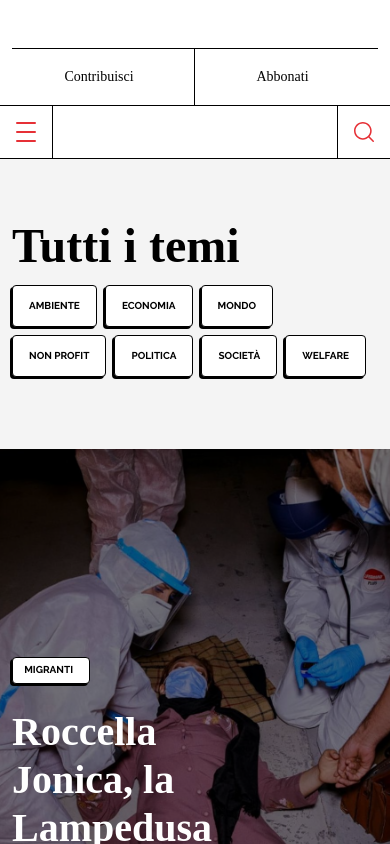
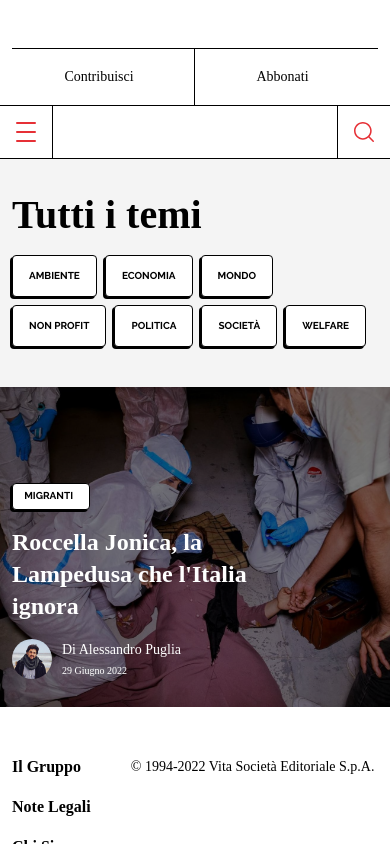
Before and after one commit to diego-cavenati/vita, a Vue app: page / in a window 390 px wide. Shown: the top 844 px of the page. Built offline with nearby package versions, Linux system fonts and the light colour scheme; the HTML template or start-up script is replaced by a standard one; a web font is replaced by a local one.

Commit message:
main news responsivity

```diff
--- a/src/components/MainNews.vue
+++ b/src/components/MainNews.vue
@@ -1,6 +1,23 @@
 <script>
 export default {
     name: 'MainNews',
+    data() {
+        return {
+            isWide: false,
+        };
+    },
+    mounted() {
+        this.isWide = window.innerWidth >= 391;
+        window.addEventListener('resize', this.onResize);
+    },
+    beforeUnmount() {
+        window.removeEventListener('resize', this.onResize);
+    },
+    methods: {
+        onResize() {
+            this.isWide = window.innerWidth >= 391;
+        },
+    },
 }
 </script>
 
@@ -10,7 +27,8 @@ export default {
             <div class="container">
                 <div class="news_info">
                     <div class="button tag">Migranti</div>
-                    <div class="title_xl">Roccella Jonica, la Lampedusa che l'Italia ignora</div>
+                    <div :class="{ 'title_xl': isWide, 'title_m': !isWide }">Roccella Jonica, la Lampedusa che l'Italia
+                        ignora</div>
                     <div class="author_info">
                         <img class="author_image" src="../assets/img/author_1.jpg" alt="Autore" />
                         <div class="author_text">
@@ -83,4 +101,30 @@ export default {
         padding-bottom: 1.5rem;
     }
 }
+
+
+/**********************
+      Responsive
+***********************/
+@media screen and (max-width: 390px) {
+    #main_news {
+
+        .principal {
+            height: 20rem;
+        }
+
+        .button {
+            margin-bottom: 1rem;
+        }
+
+        .news_info {
+            padding-top: 6rem;
+        }
+
+        .title_m {
+            max-width: 70%;
+            padding-bottom: 1rem;
+        }
+    }
+}
 </style>
--- a/src/components/ThemesComponent.vue
+++ b/src/components/ThemesComponent.vue
@@ -1,13 +1,30 @@
 <script>
 export default {
     name: 'ThemesComponent',
+    data() {
+        return {
+            isWide: false,
+        };
+    },
+    mounted() {
+        this.isWide = window.innerWidth >= 391;
+        window.addEventListener('resize', this.onResize);
+    },
+    beforeUnmount() {
+        window.removeEventListener('resize', this.onResize);
+    },
+    methods: {
+        onResize() {
+            this.isWide = window.innerWidth >= 391;
+        },
+    },
 }
 </script>
 
 <template>
     <div id="themes">
         <div class="container">
-            <h2 class="title_xxl">Tutti i temi</h2>
+            <h2 :class="{ 'title_xxl': isWide, 'title_xl': !isWide }">Tutti i temi</h2>
             <div class="category">
                 <a href="#" class="button tag">ambiente</a>
                 <a href="#" class="button tag">economia</a>
@@ -53,7 +70,7 @@ export default {
 ***********************/
 @media screen and (max-width: 390px) {
     #themes {
-        padding: 4rem 0;
+        padding: 2rem 0;
         background-color: $color-background;
 
         .container {
@@ -63,7 +80,7 @@ export default {
             flex-wrap: wrap;
         }
 
-        .title_xxl {
+        .title_xl {
             flex: 1 0 100%;
             margin-bottom: 1rem;
         }
```
